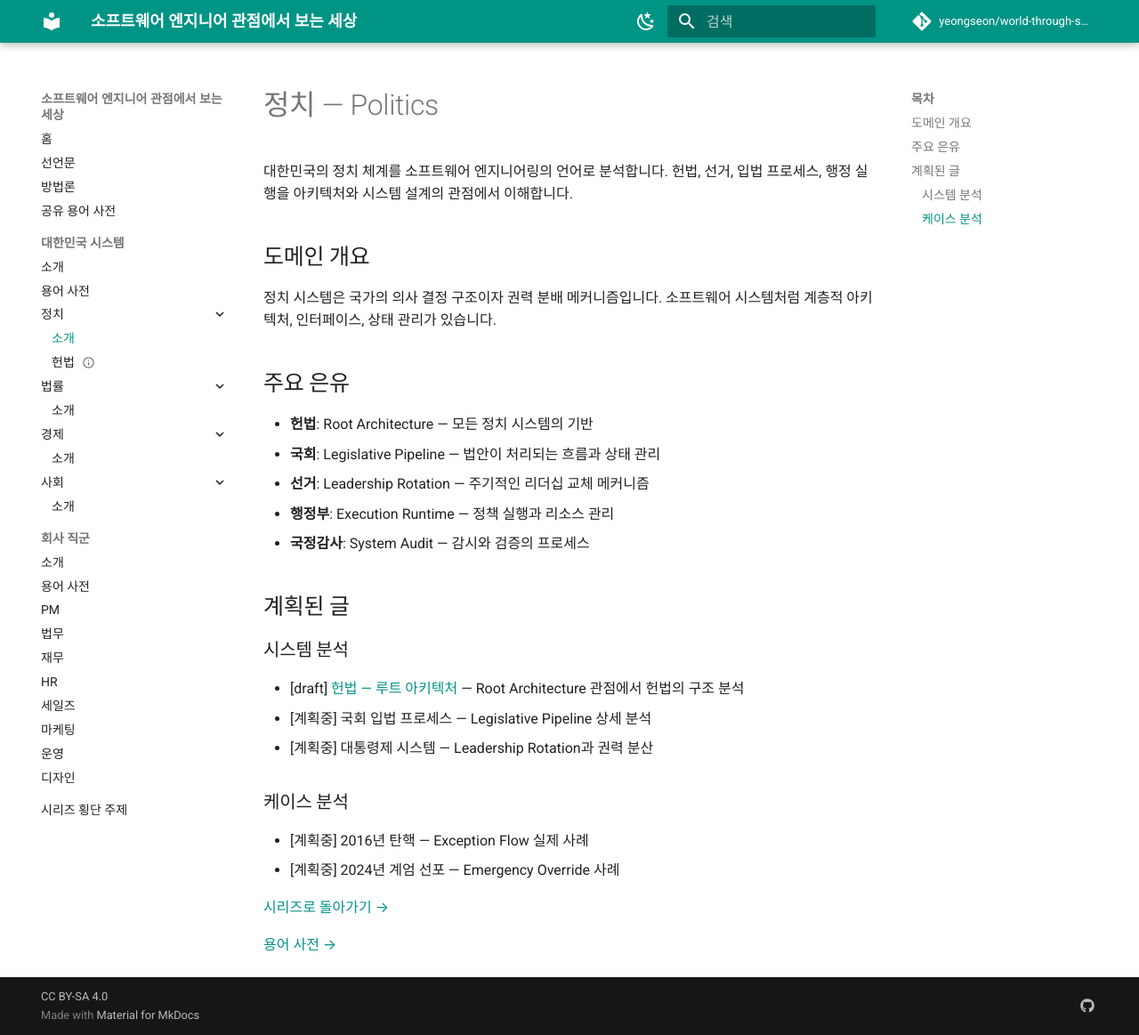
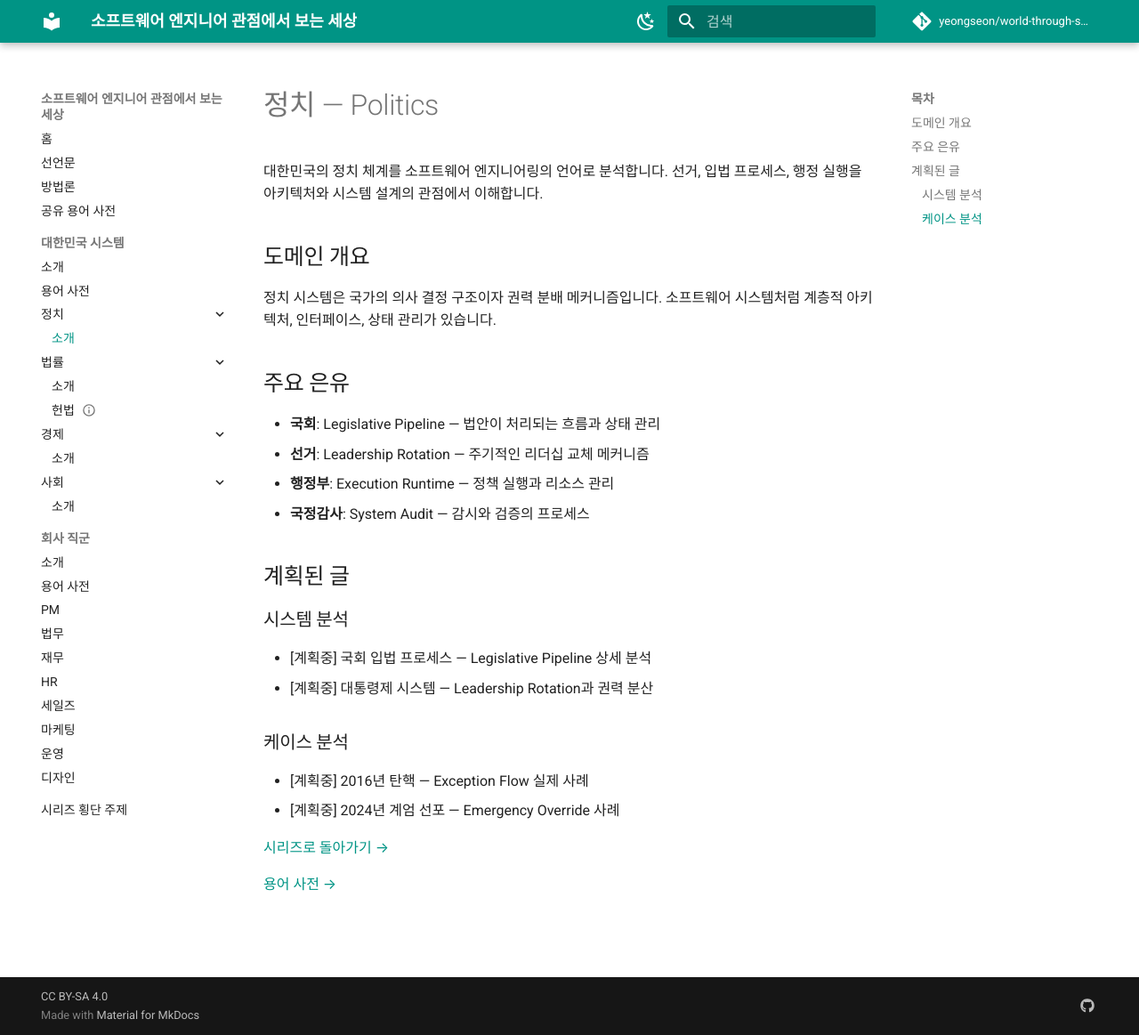
Before and after one commit to yeongseon/world-through-software-engineering, an MkDocs documentation site: the page built from docs/series/korea-systems/politics/README.md, in a window 1280 px wide and 1163 px high. Shown: the whole window at 89% size. Built offline with MkDocs 1.6.1 and Material for MkDocs 9.7.7, drawn with Linux system fonts in a browser that asks for light colours; comment, search, counter and statistics services are not loaded.

Commit message:
fix(nav): move constitution article from politics to law category
헌법은 법률 체계의 최상위 규범이므로 법률(Law) 카테고리로 재분류.
파일 이동: politics/system/ → law/system/
nav, index.md, 양쪽 README 참조 모두 수정.

```diff
--- a/docs/series/korea-systems/politics/README.md
+++ b/docs/series/korea-systems/politics/README.md
@@ -1,6 +1,6 @@
 # 정치 — Politics
 
-대한민국의 정치 체계를 소프트웨어 엔지니어링의 언어로 분석합니다. 헌법, 선거, 입법 프로세스, 행정 실행을 아키텍처와 시스템 설계의 관점에서 이해합니다.
+대한민국의 정치 체계를 소프트웨어 엔지니어링의 언어로 분석합니다. 선거, 입법 프로세스, 행정 실행을 아키텍처와 시스템 설계의 관점에서 이해합니다.
 
 ## 도메인 개요
 
@@ -8,7 +8,6 @@
 
 ## 주요 은유
 
-- **헌법**: Root Architecture — 모든 정치 시스템의 기반
 - **국회**: Legislative Pipeline — 법안이 처리되는 흐름과 상태 관리
 - **선거**: Leadership Rotation — 주기적인 리더십 교체 메커니즘
 - **행정부**: Execution Runtime — 정책 실행과 리소스 관리
@@ -17,7 +16,6 @@
 ## 계획된 글
 
 ### 시스템 분석
-- [draft] [헌법 — 루트 아키텍처](system/constitution-as-root-architecture.md) — Root Architecture 관점에서 헌법의 구조 분석
 - [계획중] 국회 입법 프로세스 — Legislative Pipeline 상세 분석
 - [계획중] 대통령제 시스템 — Leadership Rotation과 권력 분산
 
--- a/mkdocs.yml
+++ b/mkdocs.yml
@@ -74,9 +74,9 @@ nav:
       - 용어 사전: series/korea-systems/glossary.md
       - 정치:
           - 소개: series/korea-systems/politics/README.md
-          - 헌법: series/korea-systems/politics/system/constitution-as-root-architecture.md
       - 법률:
           - 소개: series/korea-systems/law/README.md
+          - 헌법: series/korea-systems/law/system/constitution-as-root-architecture.md
       - 경제:
           - 소개: series/korea-systems/economy/README.md
       - 사회:
```
Also changed, not shown: docs/index.md (+2 -1 lines), docs/series/korea-systems/law/README.md (+1 -0 lines), docs/series/korea-systems/law/system/constitution-as-root-architecture.md (renamed from docs/series/korea-systems/politics/system/constitution-as-root-architecture.md), 1 other file.
